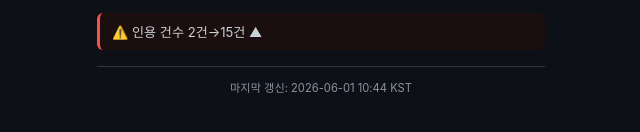
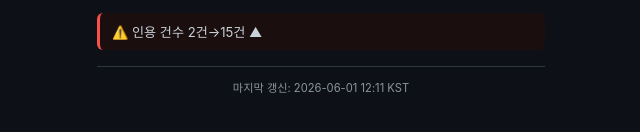
Before and after one commit to ever-90/byocore-report-agent, a plain HTML site: page docs/index.html in a window 1280 px wide. Shown: the part 638-770 px from the top of the page, 319-959 px from the left. Drawn offline with nearby package versions, Linux system fonts and the light colour scheme.

Commit message:
chore: 대시보드 갱신 2026-06-01

```diff
--- a/docs/index.html
+++ b/docs/index.html
@@ -85,7 +85,7 @@
 <div class="alert">⚠️ 인용 건수 2건→15건 ▲</div>
 </div>
 
-<footer>마지막 갱신: 2026-06-01 10:44 KST</footer>
+<footer>마지막 갱신: 2026-06-01 12:11 KST</footer>
 
 <script src="https://cdn.jsdelivr.net/npm/chart.js@4.4.3/dist/chart.umd.min.js"></script>
 <script>
```
